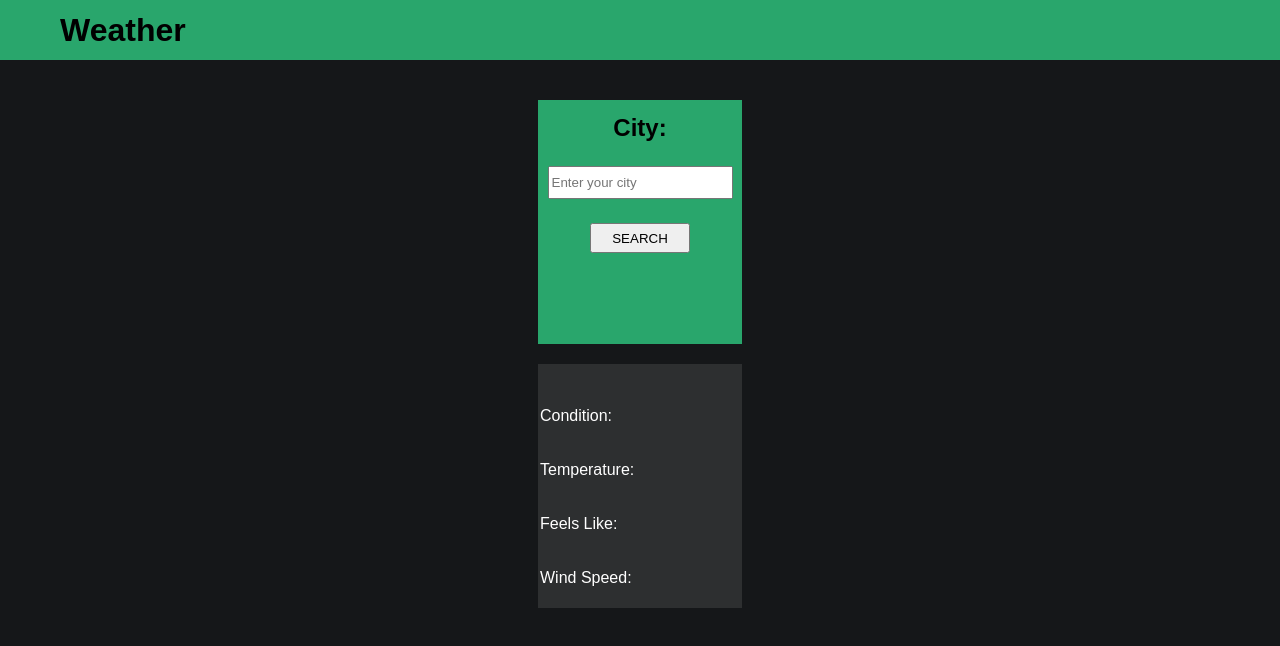
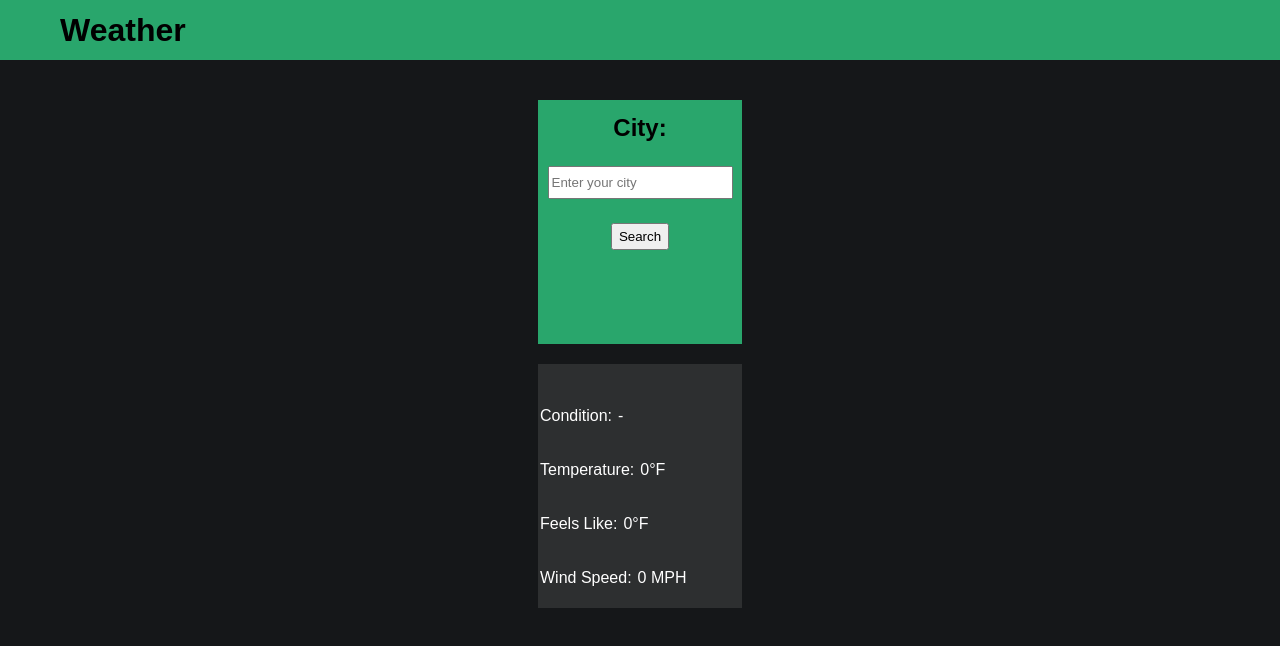
Before and after one commit to derekwolters/GC_WEATHER, an Angular app: page / in a window 1280 px wide. Shown: the top 646 px of the page. Built offline with nearby package versions, Linux system fonts and the light colour scheme.

Commit message:
get data from API works

```diff
--- a/src/app/app.component.html
+++ b/src/app/app.component.html
@@ -1,3 +1,3 @@
 <app-header></app-header>
-<app-form></app-form>
-<app-result></app-result>
+<app-form (onSelection)="result.update($event)"></app-form>
+<app-result #result></app-result>
--- a/src/app/app.component.ts
+++ b/src/app/app.component.ts
@@ -1,10 +1,20 @@
 import { Component } from '@angular/core';
+
+export class Weather {
+  city!: String
+  condition!: String
+  temperature!: number
+  feelsLike!: number
+  windSpeed!: number
+  icon!: String
+}
 
 @Component({
   selector: 'app-root',
   templateUrl: './app.component.html',
   styleUrls: ['./app.component.scss']
 })
+
 export class AppComponent {
   title = 'GC-WEATHER';
 }
--- a/src/app/app.service.ts
+++ b/src/app/app.service.ts
@@ -3,6 +3,7 @@ import { Injectable } from '@angular/core';
 @Injectable({
     providedIn: 'root'
 })
+
 export class AppService {
     input: string = '';
 }
--- a/src/app/form/form.component.html
+++ b/src/app/form/form.component.html
@@ -1,5 +1,5 @@
-<div class="container">
+<form class="container" (ngSubmit)="submit()">
     <h2 class="item1">City:</h2>
-    <input class="item2" type="text" (input)="onInput($event)" placeholder="Enter your city">
-    <button class="item3">SEARCH</button>
-</div>
+    <input class="item2" type="text" name="city" (input)="onInput($event)" [(ngModel)]="city" placeholder="Enter your city">
+    <input class="item3" type="submit" value="Search">
+</form>
--- a/src/app/form/form.component.ts
+++ b/src/app/form/form.component.ts
@@ -1,5 +1,7 @@
-import { Component } from "@angular/core";
+import { Component, Output, EventEmitter} from "@angular/core";
 import { AppService } from "../app.service";
+import { WeatherService } from '../services/weather.service';
+import { Weather } from '../app.component';
 
 @Component({
   selector: 'app-form',
@@ -8,13 +10,29 @@ import { AppService } from "../app.service";
 })
 
 export class FormComponent {
+  @Output() onSelection: EventEmitter<Weather> = new EventEmitter<Weather>();
 
-  constructor(private readonly _appService: AppService){}
+  weather: Weather = new Weather();
+  public input: String = '';
+  public city: String = '';
 
-  public input: string = '';
+  constructor(private readonly _appService: AppService, private _weatherData: WeatherService){}
 
   public onInput(a_oEvent): void {
     this.input = a_oEvent.currentTarget.value;
     this._appService.input = a_oEvent.currentTarget.value;
   }
+
+  public submit() {
+    this._weatherData.load(this.city).subscribe(data => {
+      this.weather.city = data['name']
+      this.weather.condition = data['weather'][0]['main']
+      this.weather.temperature = Math.round((data['main']['temp'] - 273.15)*1.8 + 32)
+      this.weather.feelsLike = Math.round((data['main']['feels_like'] - 273.15)*1.8 + 32)
+      this.weather.windSpeed = data['wind']['speed']
+      this.weather.icon = this._weatherData.getIconUrl(data['weather'][0]['icon'])
+      console.log(this.weather.city, this.weather.temperature);
+      this.onSelection.emit(this.weather)
+    })
+  }
 }
--- a/src/app/result/result.component.html
+++ b/src/app/result/result.component.html
@@ -1,7 +1,7 @@
 <div class="container">
     <h2 class="resultCity" type="text">{{[value]}}</h2>
-    <div class="item">Condition: </div>
-    <div class="item">Temperature: </div>
-    <div class="item">Feels Like: </div>
-    <div class="item">Wind Speed: </div>
+    <div class="item"><span>Condition:</span>{{weather.condition}}</div>
+    <div class="item"><span>Temperature:</span>{{weather.temperature}}°F</div>
+    <div class="item"><span>Feels Like:</span>{{weather.feelsLike}}°F</div>
+    <div class="item"><span>Wind Speed:</span>{{weather.windSpeed}} MPH</div>
 </div>
--- a/src/app/result/result.component.scss
+++ b/src/app/result/result.component.scss
@@ -8,9 +8,12 @@ p {
     margin-bottom: 6px;
 }
 
+span {
+    margin-right: 6px;
+}
+
 .container {
     background-color: #FFFFFF1A;
-    //border-radius: 8px;
     display:flex;
     flex-direction: column;
     height: 30vh;
--- a/src/app/result/result.component.ts
+++ b/src/app/result/result.component.ts
@@ -1,5 +1,6 @@
 import { Component } from '@angular/core';
-import { AppService } from '../app.service'
+import { Weather } from '../app.component'
+import { AppService } from '../app.service';
 
 @Component({
   selector: 'app-result',
@@ -10,8 +11,22 @@ export class ResultComponent {
 
   constructor(private readonly _appService: AppService) { }
 
+  weather: Weather = {
+    city: '',
+    condition: '-',
+    temperature: 0,
+    feelsLike: 0,
+    windSpeed: 0,
+    icon: ''
+  }
+
+  update(weather: Weather) {
+    this.weather = weather
+    console.log('weather');
+    console.log(weather);
+  }
+
   public get value(): string {
     return this._appService.input;
   }
-
 }
--- /dev/null
+++ b/src/app/services/weather.service.ts
@@ -0,0 +1,26 @@
+import { Injectable } from '@angular/core';
+import { HttpClient } from '@angular/common/http';
+
+import { Weather } from '../weather';
+
+let apiUrl: String = 'https://api.openweathermap.org/data/2.5/weather';
+let apiKey = '7eff685950e68ebc7053c218450fc506'; //Move key to a secure location
+let stateCode = 'MI';
+let countryCode = 'US';
+
+@Injectable({providedIn: 'root'})
+
+export class WeatherService {
+
+  constructor(private http: HttpClient) { }
+
+  load(city: String) {
+    console.log(city);
+    console.log(apiUrl + '?q=' + city + ',' + stateCode + '&APPID=' + apiKey);
+      return this.http.get(apiUrl + '?q=' + city + ',' + stateCode + ',' + countryCode + '&appid=' + apiKey)
+  }
+
+  getIconUrl(icon: String) {
+      return 'http://openweathermap.org/img/w/' + icon + ".png"
+  }
+}
--- /dev/null
+++ b/src/app/weather.ts
@@ -0,0 +1,8 @@
+export interface Weather {
+    id: number;
+    name: string;
+    condition: string;
+    temperature: number;
+    feelsLike: number;
+    windSpeed: number;
+}
```
Also changed, not shown: src/app/app.module.ts (+7 -2 lines), 1 other file (tests, documents, lock files or other folders).
